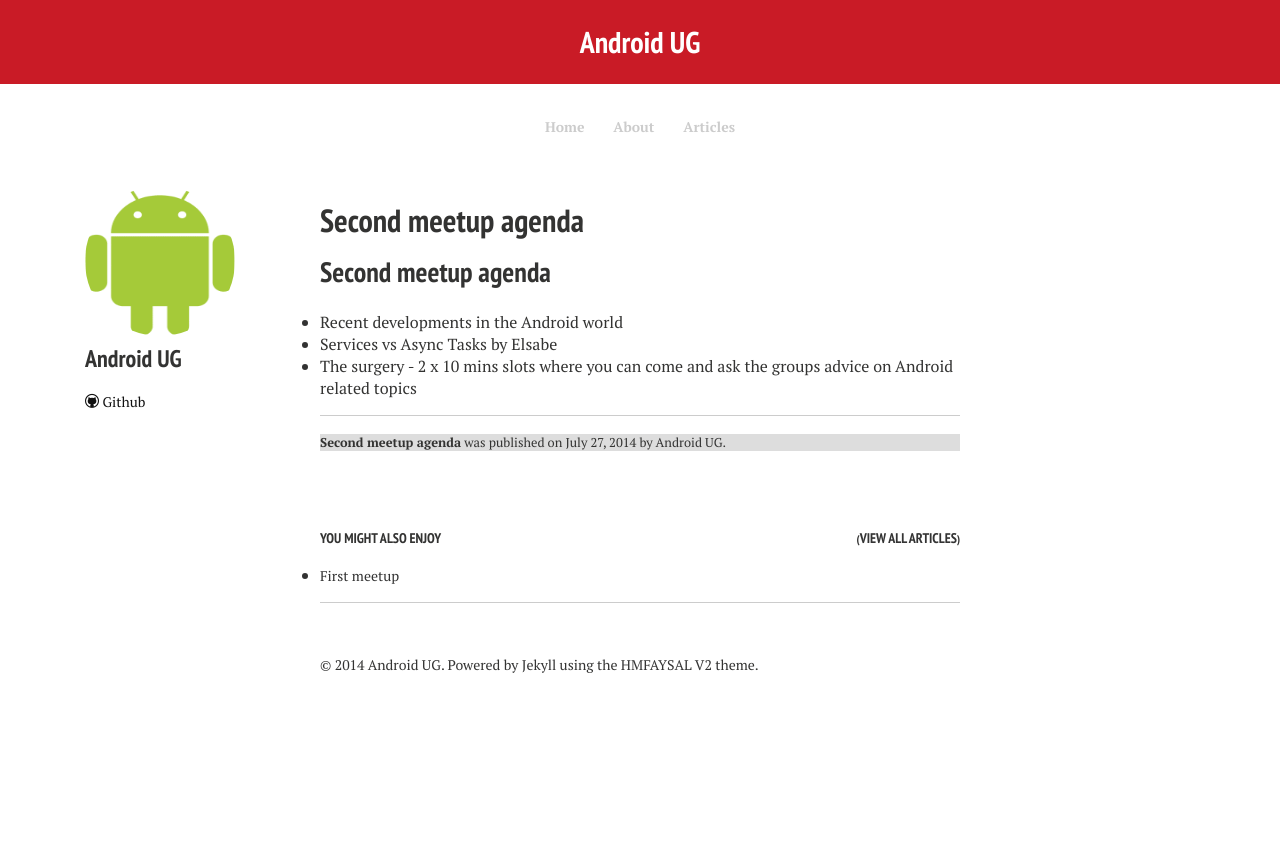
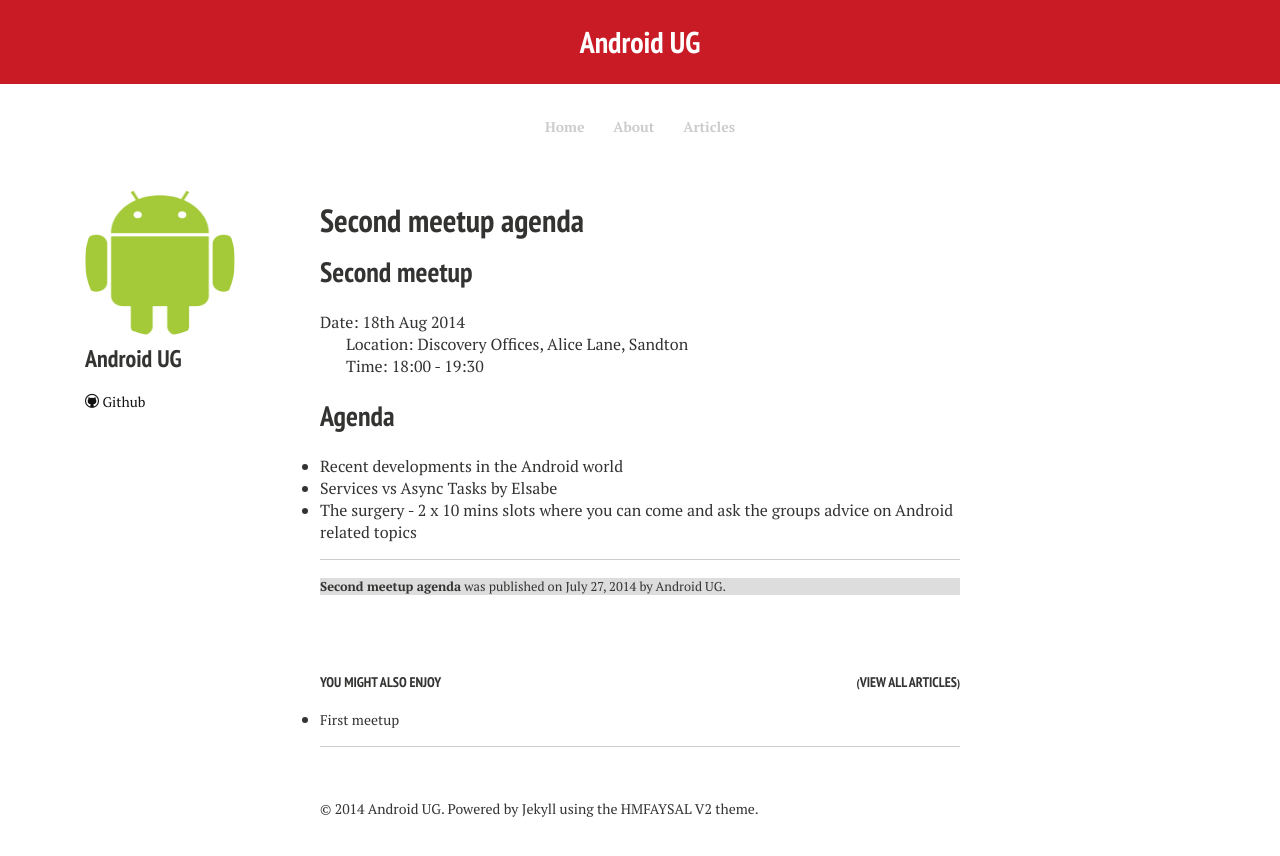
Before and after one commit to androidug/androidug.github.io, a Jekyll site: the page built from _posts/2014-07-27-second-meetup-agenda.md, in a window 1280 px wide. Shown: the top 856 px of the page. Built offline with Jekyll 4.4.1, drawn with Linux system fonts in a browser that asks for light colours; nearby versions of some CDN libraries.

Commit message:
Date added for second meet

```diff
--- a/_posts/2014-07-27-second-meetup-agenda.md
+++ b/_posts/2014-07-27-second-meetup-agenda.md
@@ -5,8 +5,14 @@ description: "Agenda for our second meetup."
 category: meetup
 tags: [meetup]
 ---
+## Second meetup
+Date: 18th Aug 2014
 
-## Second meetup agenda
+Location: Discovery Offices, Alice Lane, Sandton
+
+Time: 18:00 - 19:30
+
+## Agenda
 
 * Recent developments in the Android world
 * Services vs Async Tasks by Elsabe
```
